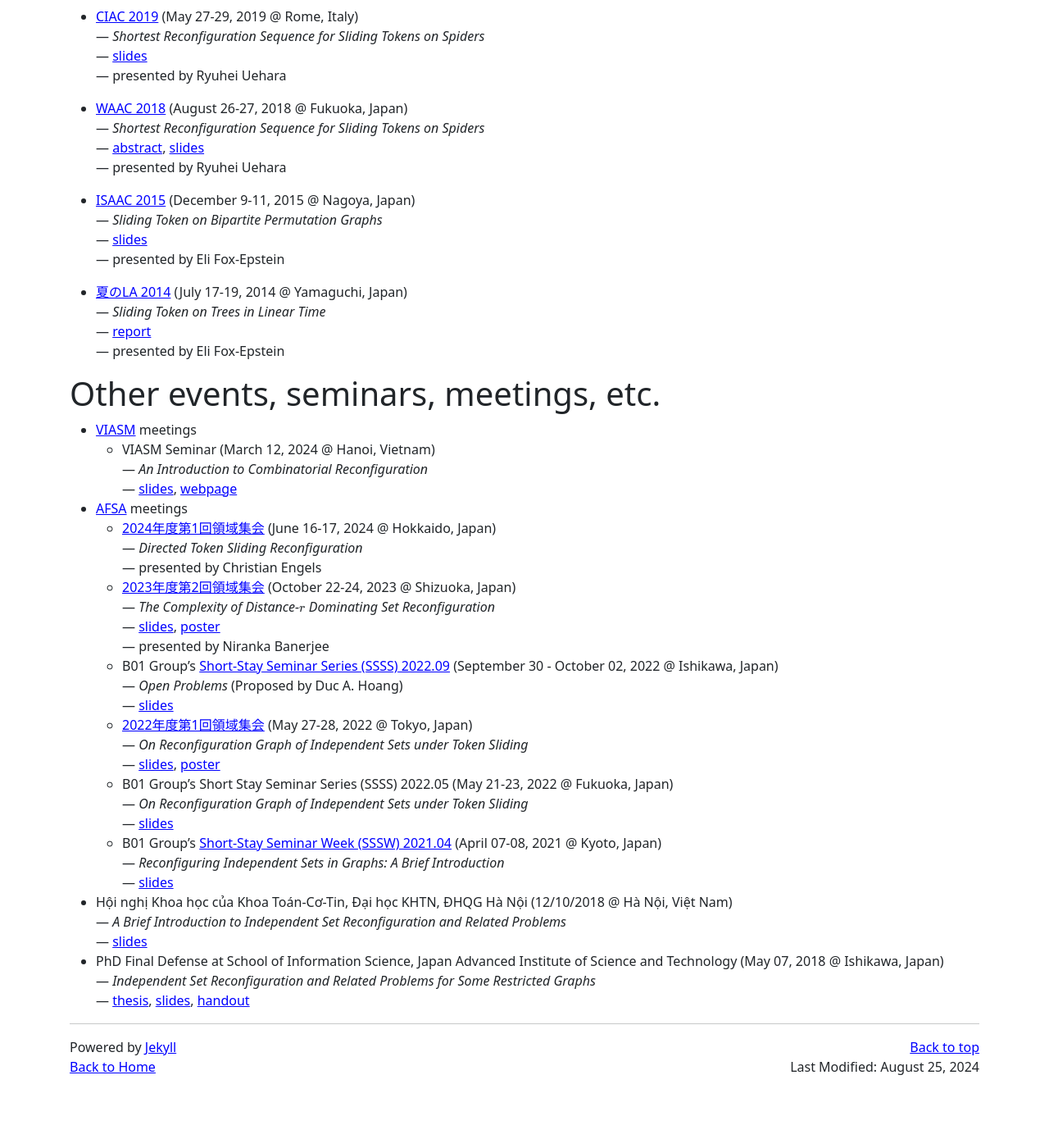
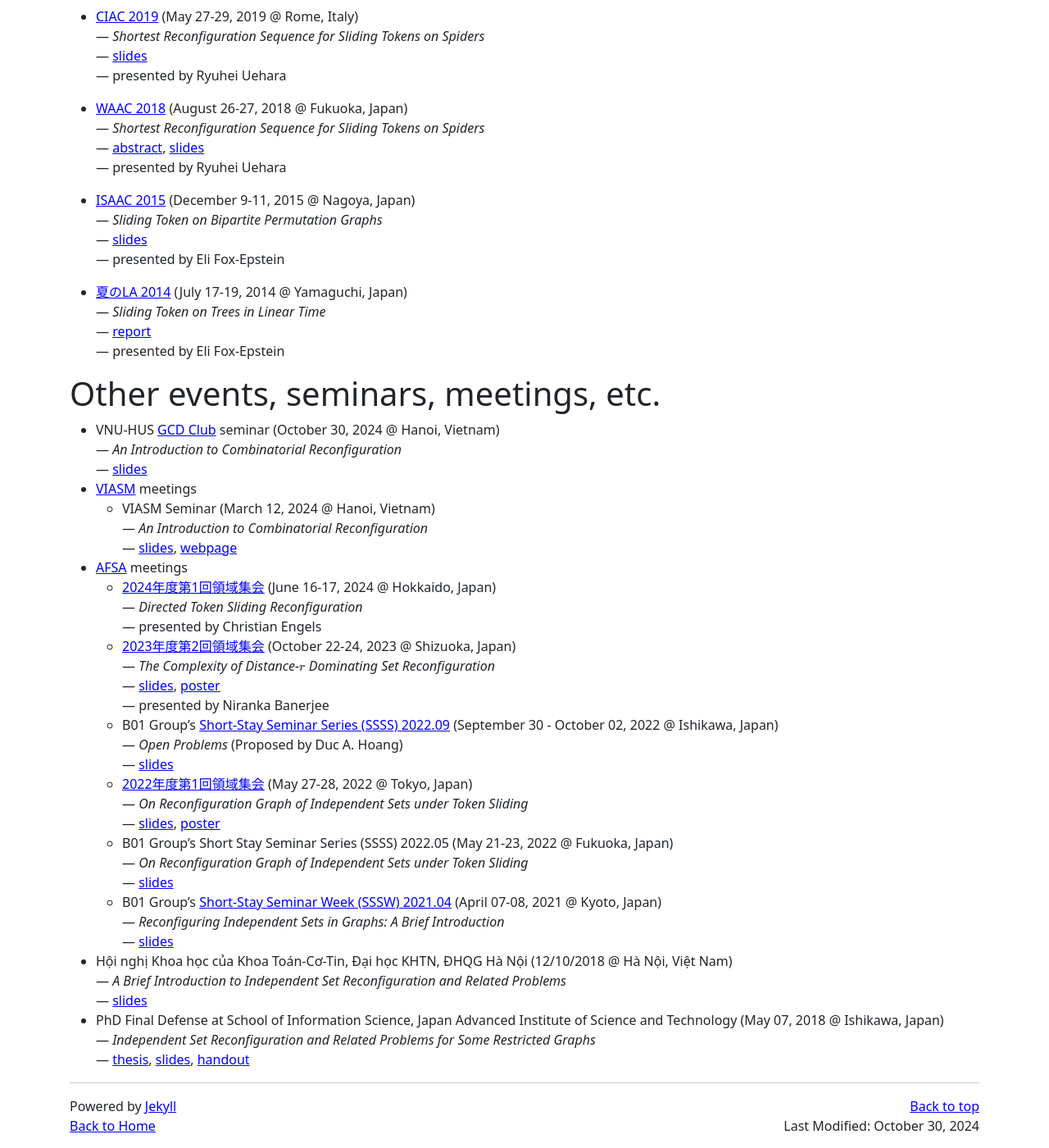
Before and after one commit to hoanganhduc/hoanganhduc.github.io, a Jekyll site: the page built from events.md, in a window 1280 px wide and 1400 px high, scrolled down 2123 px. Shown: the whole window at 82% size. Built offline with Jekyll 4.4.1, drawn with Linux system fonts in a browser that asks for light colours; nearby versions of some CDN libraries; a style sheet for code colours, icons or effects is not loaded; before the commit the page ends 3451 px from its top, so only the background shows below that.

Commit message:
Updated @ 2024-10-30  08:57:01 ICT

```diff
--- a/events.md
+++ b/events.md
@@ -3,7 +3,7 @@ layout: default
 title: Events
 permalink: /events/
 katex: true
-last_modified_at: 2024-08-25
+last_modified_at: 2024-10-30
 description: This page contains a list of Duc A. Hoang's participated events
 keywords: event, meeting, conference, workshop, talk, Duc A. Hoang
 ---
@@ -70,6 +70,7 @@ A list of events related to my research.
 
 # Other events, seminars, meetings, etc.
 
+* VNU-HUS [GCD Club](https://www.facebook.com/share/g/ycw9pesXfFsaKdTm/) seminar (October 30, 2024 @ Hanoi, Vietnam) <br>--- *An Introduction to Combinatorial Reconfiguration* <br>--- [slides]({{site.baseurl}}/events/misc/HUS_20241030.pdf)
 * [VIASM](https://viasm.edu.vn/) meetings
   * VIASM Seminar (March 12, 2024 @ Hanoi, Vietnam) <br>--- *An Introduction to Combinatorial Reconfiguration* <br>--- [slides]({{site.baseurl}}/events/VIASM/VIASM_20240312.pdf), [webpage](https://viasm.edu.vn/hdkh/an-introduction-to-combinatorial-reconfiguration)
 * [AFSA](https://afsa.jp/) meetings
```
Also changed, not shown: students.md (line endings or trailing spaces), 2 other files.
